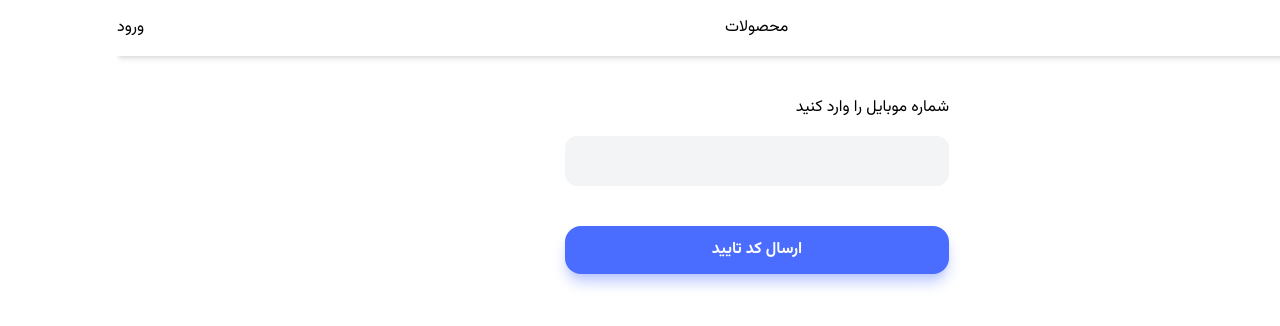
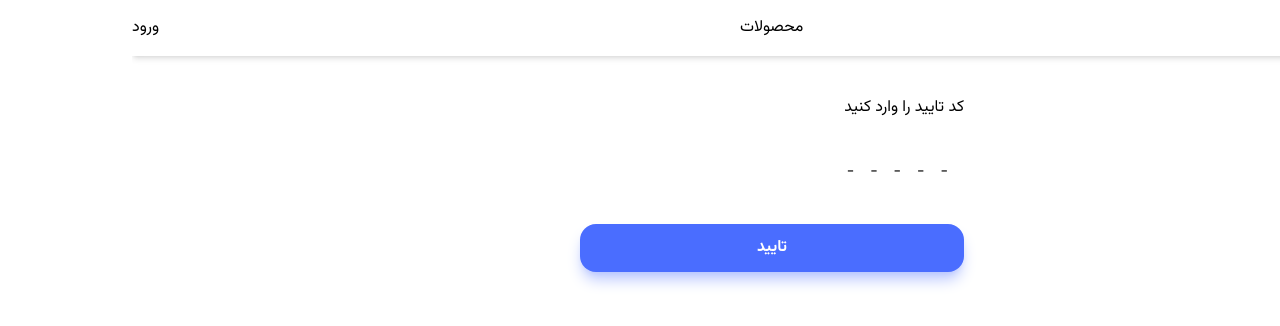
Before and after one commit to AliMoradpour/next-shop, a Next.js app in the folder frontend/: page /auth in a window 1280 px wide. Shown: the top 326 px of the page. Built offline with nearby package versions, Linux system fonts and the light colour scheme.

Commit message:
checkOtp comp

```diff
--- a/frontend/package.json
+++ b/frontend/package.json
@@ -14,7 +14,8 @@
     "next": "15.1.6",
     "react": "^19.0.0",
     "react-dom": "^19.0.0",
-    "react-hot-toast": "^2.5.2"
+    "react-hot-toast": "^2.5.2",
+    "react-otp-input": "^3.1.1"
   },
   "devDependencies": {
     "@eslint/eslintrc": "^3",
--- /dev/null
+++ b/frontend/src/app/auth/CheckOTPForm.jsx
@@ -0,0 +1,23 @@
+import OTPInput from "react-otp-input";
+
+const CheckOTPForm = ({ onSubmit, otp, setOtp }) => {
+  return (
+    <div>
+      <form className="space-y-10" onSubmit={onSubmit}>
+        <p>کد تایید را وارد کنید</p>
+        <OTPInput
+          value={otp}
+          onChange={setOtp}
+          numInputs={6}
+          renderSeparator={<span>-</span>}
+          renderInput={(props) => <input {...props} />}
+        />
+        <button type="submit" className="btn btn--primary w-full">
+          تایید
+        </button>
+      </form>
+    </div>
+  );
+};
+
+export default CheckOTPForm;
--- a/frontend/src/app/auth/page.jsx
+++ b/frontend/src/app/auth/page.jsx
@@ -2,16 +2,29 @@
 
 import { useState } from "react";
 import SendOTPForm from "./SendOTPForm";
-import http from "@/services/httpService";
 import toast from "react-hot-toast";
 import { useMutation } from "@tanstack/react-query";
-import { getOTP } from "@/services/authServices";
+import { checkOtp, getOTP } from "@/services/authServices";
+import CheckOTPForm from "./CheckOTPForm";
 
+const RESEND_TIME = 90;
 const AuthPage = () => {
-  const [phoneNumber, setPhoneNumber] = useState("");
+  const [phoneNumber, setPhoneNumber] = useState("09393673709");
+  const [otp, setOtp] = useState("");
+  const [step, setStep] = useState(2);
+  // const [time, setTime] = useState(RESEND_TIME);
 
-  const { data, error, isPending, mutateAsync } = useMutation({
+  const {
+    data: otpResponse,
+    error,
+    isPending,
+    mutateAsync: mutateGetOtp,
+  } = useMutation({
     mutationFn: getOTP,
+  });
+
+  const { mutateAsync: mutateCheckOtp } = useMutation({
+    mutationFn: checkOtp,
   });
 
   const phoneNumberHandler = (e) => {
@@ -19,10 +32,11 @@ const AuthPage = () => {
     setPhoneNumber(e.target.value);
   };
 
-  const sendOTPHandler = async (e) => {
+  const sendOtpHandler = async (e) => {
     e.preventDefault();
     try {
-      const data = await mutateAsync(phoneNumber);
+      const data = await mutateGetOtp(phoneNumber);
+      setStep(2);
       console.log(data);
       toast.success(data.message);
     } catch (error) {
@@ -30,16 +44,41 @@ const AuthPage = () => {
     }
   };
 
+  const checkOtpHandler = async (event) => {
+    event.preventDefault();
+    try {
+      const data = await mutateCheckOtp({phoneNumber , otp});
+      setStep(2);
+      console.log(data);
+
+      toast.success(data.message);
+    } catch (error) {
+      toast.error(error?.response?.data?.message);
+    }
+  };
+
+  const renderSteps = () => {
+    switch (step) {
+      case 1:
+        return (
+          <SendOTPForm
+            phoneNumber={phoneNumber}
+            onChange={phoneNumberHandler}
+            onSubmit={sendOtpHandler}
+            isLoading={isPending}
+          />
+        );
+      case 2:
+        return <CheckOTPForm otp={otp} setOtp={setOtp} onSubmit={checkOtpHandler} />;
+
+      default:
+        return null;
+    }
+  };
+
   return (
     <div className="flex justify-center">
-      <div className="w-full sm:max-w-sm">
-        <SendOTPForm
-          phoneNumber={phoneNumber}
-          onChange={phoneNumberHandler}
-          onSubmit={sendOTPHandler}
-          isLoading={isPending}
-        />
-      </div>
+      <div className="w-full sm:max-w-sm">{renderSteps()}</div>
     </div>
   );
 };
--- a/frontend/src/services/authServices.js
+++ b/frontend/src/services/authServices.js
@@ -1,5 +1,9 @@
 import http from "./httpService";
 
-export function getOTP(phoneNumber) {
-  return http.post("/user/get-otp", { phoneNumber }).then(({data}) => data.data);
+export function getOTP(data) {
+  return http.post("/user/get-otp", data).then(({ data }) => data.data);
 }
+
+export function checkOtp(data) {
+  return http.post("/user/check-otp", data).then(({ data }) => data.data);
+}
```
Also changed, not shown: 1 other file (tests, documents, lock files or other folders).
